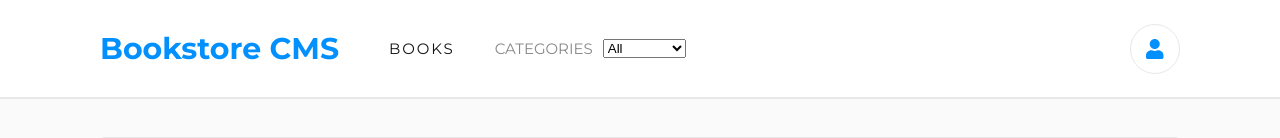
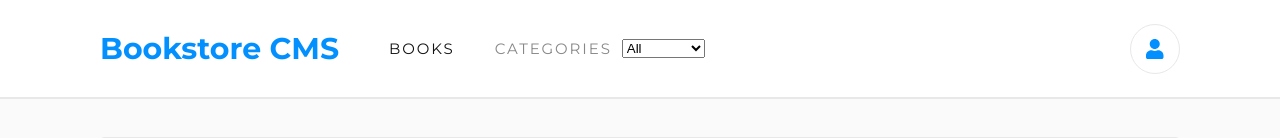
Before and after one commit to jcy2704/bookstore, a React (Create React App) app: page / in a window 1280 px wide. Shown: the top 138 px of the page. Built offline with nearby package versions, Linux system fonts and the light colour scheme.

Commit message:
Fix linters errors

```diff
--- a/src/styles/App.css
+++ b/src/styles/App.css
@@ -80,7 +80,7 @@ li {
   color: var(--black);
   opacity: 0.5;
   font-size: 15px;
-  letter-spacing: 1.9;
+  letter-spacing: 1.9px;
   text-transform: uppercase;
   margin-right: 10px;
 }
@@ -231,7 +231,7 @@ li {
   padding: 7px 24px;
   border: 0;
   color: white;
-  font-family: 'Roboto Slab';
+  font-family: 'Roboto Slab', sans-serif;
   font-weight: 300;
   letter-spacing: 0.5px;
   cursor: pointer;
@@ -242,6 +242,7 @@ li {
   overflow-y: scroll;
   margin: 0 100px;
 }
+
 .books-cards-cont::-webkit-scrollbar {
   display: none;
 }
@@ -259,7 +260,7 @@ li {
 .add-new-book {
   font-size: 20px;
   letter-spacing: -0.18px;
-  color: #888888;
+  color: #888;
   margin-bottom: 20px;
 }
 
```
Also changed, not shown: 1 other file (tests, documents, lock files or other folders).
